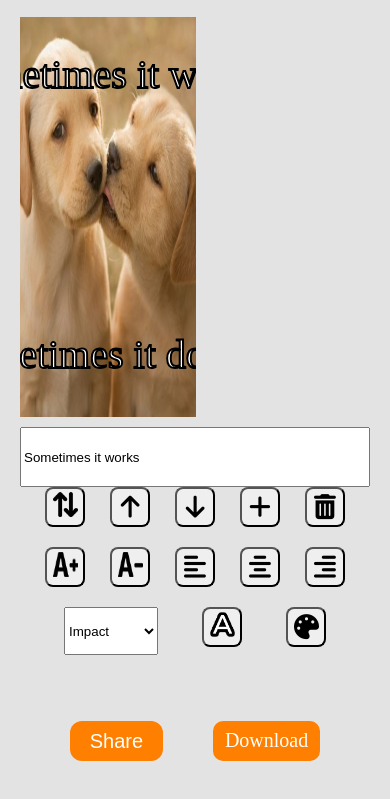
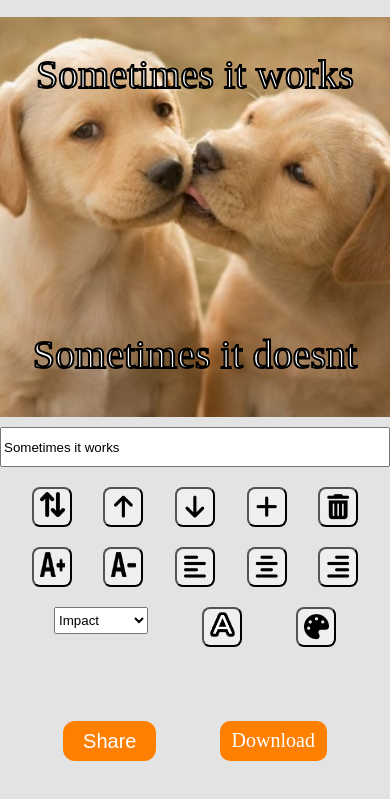
Before and after one commit to eladmillar/git-sprint-memegen, a plain HTML site: page index.html in a window 390 px wide. Shown: the part 87-886 px from the top of the page. Drawn offline with Linux system fonts and the light colour scheme.

Commit message:
new test

```diff
--- a/css/main.css
+++ b/css/main.css
@@ -72,6 +72,10 @@ header {
     grid-template-rows: repeat(3, minmax(40px, 60px));
 }
 
+input[name="line-text"] {
+    max-height: 3em
+}
+
 .line-controls {
     display: flex;
     justify-content: space-evenly;
@@ -94,6 +98,10 @@ header {
     border-radius: 20%;
     cursor: pointer;
     font-size: 25px;
+}
+
+select[name="font"] {
+    max-height: 2em
 }
 
 .meme-inputs button img {
--- a/css/mobile.css
+++ b/css/mobile.css
@@ -1,8 +1,14 @@
-@media (max-width: 600px) {
+@media (max-width: 768px) {
     .meme-editor {
         display: grid;
         grid-template-columns: 1fr;
         grid-template-rows: 1fr 1fr;
         justify-content: center;
     }
+    .canvas-container {
+        width: 100vw;
+        max-width: 400px;
+        height: 50vh;
+        max-height: 400px;
+    }
 }
```
